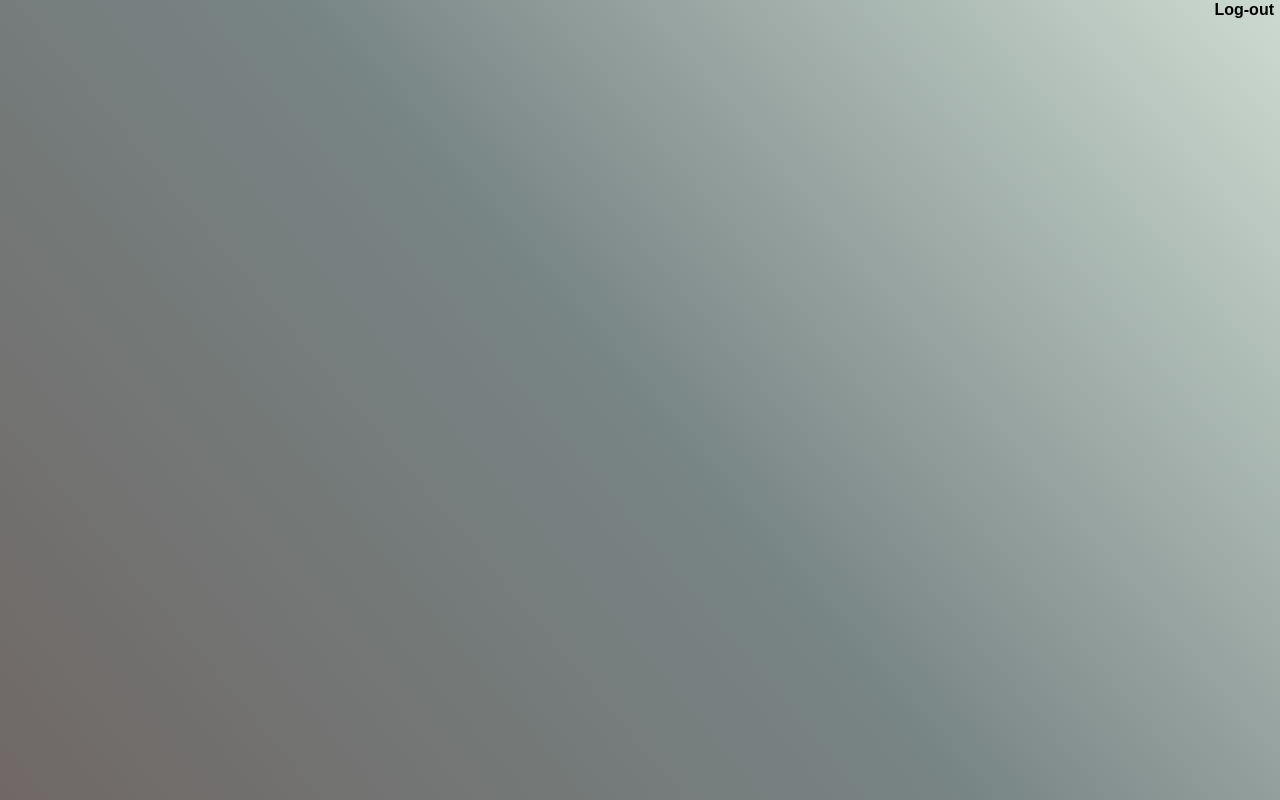
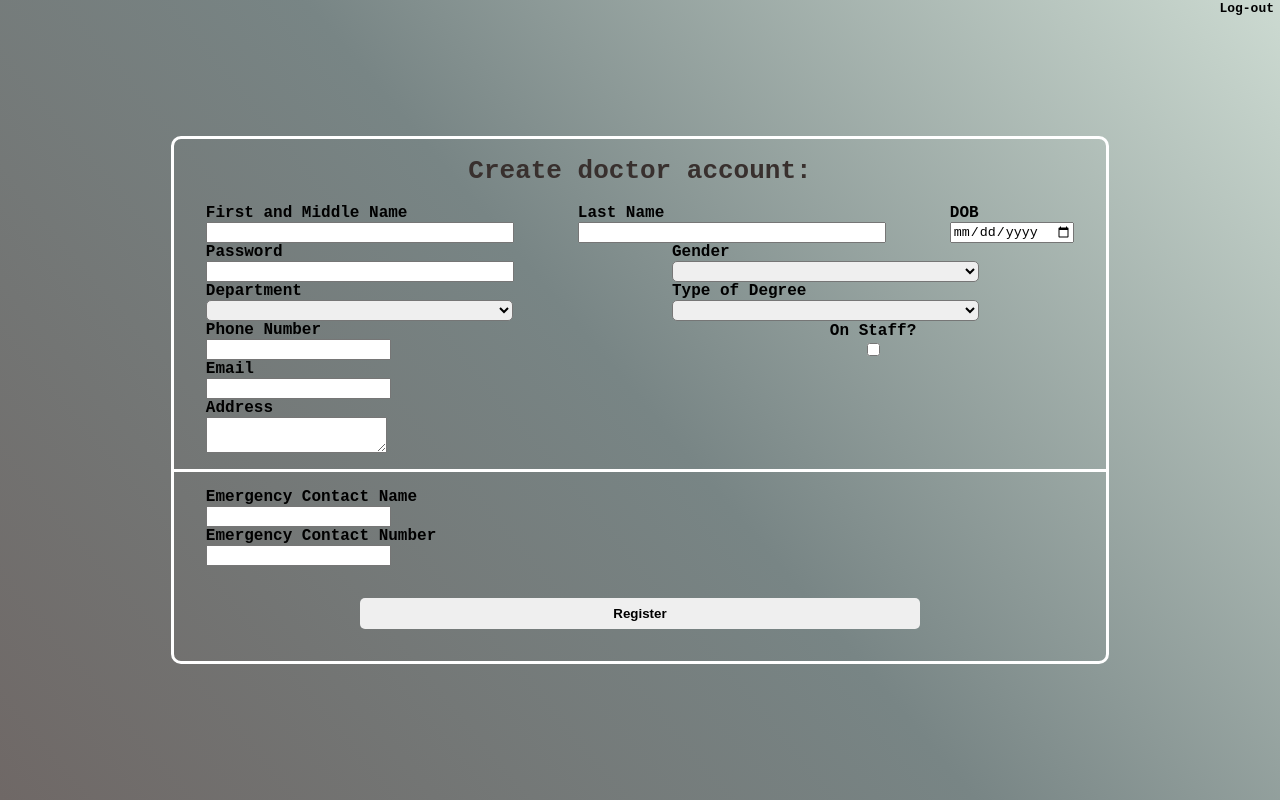
Before and after one commit to LucasFurlong1/hospitalmanagement, a React (Create React App) app: page /admin in a window 1280 px wide. Before the commit this address had no page. Built offline with nearby package versions, Linux system fonts and the light colour scheme; what react-chatbot-kit would draw is missing.

Commit message:
CSS for doc form (not completed yet)

```diff
--- a/src/CSS/registerform.css
+++ b/src/CSS/registerform.css
@@ -101,3 +101,66 @@
     border-radius: 5px;
     height: 75px;
 }
+
+.doc-reg-1, .doc-reg-2, .doc-reg-3, .doc-reg-4, .doc-reg-5, .doc-reg-6, .doc-reg-1-1, .doc-reg-1-2, .doc-reg-1-3, .doc-reg-2-1, .doc-reg-2-2, .doc-reg-3-1, .doc-reg-3-2, .doc-reg-4-1, .doc-reg-4-2, .doc-reg-5-1, .doc-reg-5-2, .doc-reg-6-1, .doc-reg-6-2 {
+    display: flex;
+    width: 100%;
+}
+
+.doc-reg-1-1, .doc-reg-1-2, .doc-reg-1-3, .doc-reg-2-1, .doc-reg-2-2, .doc-reg-3-1, .doc-reg-3-2, .doc-reg-4-1, .doc-reg-6-1, .doc-reg-6-2 {
+    flex-direction: column;
+    justify-content: flex-start;
+    align-items: flex-start;
+    align-content: flex-start;
+}
+
+.doc-reg-4-2 {
+    flex-direction: column;
+    align-items: center;
+    justify-content: center;
+    align-content: center;
+}
+
+.doc-reg-5, .doc-reg-5-1, .doc-reg-5-2, .doc-reg-6 {
+    flex-direction: column;
+    justify-content: flex-start;
+    align-items: flex-start;
+
+}
+
+.doc-reg-label {
+    font-weight: bold;
+    font-size: large;
+}
+
+.doc-select {
+    margin: 0;
+    padding: 1px 2px 1px 2px;
+    font-family: monospace;
+    width: 307px;
+
+}
+
+.doc-reg-1-1, .doc-reg-1-2, .doc-reg-1-3, .doc-reg-2-1, .doc-reg-2-2, .doc-reg-3-1, .doc-reg-3-2, .doc-reg-4-1, .doc-reg-4-2, .doc-reg-5-1, .doc-reg-5-2, .doc-reg-6-1, .doc-reg-6-2 {
+    margin-left: 2rem;
+    margin-right: 2rem;
+}
+.doc-reg-5 {
+    border-bottom: 3px solid white;
+}
+
+.doc-reg-5-2 {
+    margin-bottom: 1rem;
+}
+
+.doc-reg-6-1 {
+    margin-top: 1rem;
+}
+
+.doc-reg-6-2 {
+    margin-bottom: 1rem;
+}
+
+.doc-input {
+    width: 300px
+}
--- a/src/pages/App.js
+++ b/src/pages/App.js
@@ -9,6 +9,7 @@ import { DocDiag } from "./docdiag"
 import { DocPres } from "./docpres"
 import { PatientInfo } from "./patientInfo"
 import { useNavigate } from "react-router-dom";
+import Admin from "./admin";
 
 
 
@@ -23,9 +24,10 @@ const App = (props) => {
 
   return (
     <div className="App">
-      <button className="logout-button" onClick={() => {handleLogout()}}>Log-out</button>
+      <button className="logout-button" onClick={() => {handleLogout()}} style={{fontFamily: "monospace", fontSize: "xlarge"}}>Log-out</button>
       <Routes>
         <Route path="/" element={<Login />} />
+        <Route path="/admin" element={<Admin />} />
         <Route path="/doctor" element={<Doctor />} />
         <Route path="/register" element={<Register />} />
         <Route path="/patient" element={<Patient />} />
--- a/src/pages/admin.jsx
+++ b/src/pages/admin.jsx
@@ -1,9 +1,87 @@
 import React from 'react'
+import "../CSS/registerform.css"
+
+const handleSubmit = () => {
+
+}
 
 const Admin = () => {
     return (
-        <div>
-
+        <div className="reg-form-container">
+            <h1 className="reg-title">Create doctor account: </h1>
+            <form className='register-form'>
+                <div className='doc-reg-1'>
+                    <div className='doc-reg-1-1'>
+                        <label className='doc-reg-label'>First and Middle Name</label>
+                        <input className='doc-input' />
+                    </div>
+                    <div className='doc-reg-1-2'>
+                        <label className='doc-reg-label'>Last Name</label>
+                        <input className='doc-input' />
+                    </div>
+                    <div className='doc-reg-1-3'>
+                        <label className='doc-reg-label'>DOB</label>
+                        <input type='date' />
+                    </div>
+                </div>
+                <div className='doc-reg-2'>
+                    <div className='doc-reg-2-1'>
+                        <label className='doc-reg-label'>Password</label>
+                        <input className='doc-input' />
+                    </div>
+                    <div className='doc-reg-2-2'>
+                        <label className='doc-reg-label'>Gender</label>
+                        <select className='doc-select'>
+                            <option></option>
+                        </select>
+                    </div>
+                </div>
+                <div className='doc-reg-3'>
+                    <div className='doc-reg-3-1'>
+                        <label className='doc-reg-label'>Department</label>
+                        <select className='doc-select'>
+                            <option></option>
+                        </select>
+                    </div>
+                    <div className='doc-reg-3-2'>
+                        <label className='doc-reg-label'>Type of Degree</label>
+                        <select className='doc-select'>
+                            <option></option>
+                        </select>
+                    </div>
+                </div>
+                <div className='doc-reg-4'>
+                    <div className='doc-reg-4-1'>
+                        <label className='doc-reg-label'>Phone Number</label>
+                        <input />
+                    </div>
+                    <div className='doc-reg-4-2'>
+                        <label className='doc-reg-label'>On Staff?</label>
+                        <input type='checkbox' />
+                    </div>
+                </div>
+                <div className='doc-reg-5'>
+                    <div className='doc-reg-5-1'>
+                        <label className='doc-reg-label'>Email</label>
+                        <input />
+                    </div>
+                    <div className='doc-reg-5-2'>
+                        <label className='doc-reg-label'>Address</label>
+                        <textarea />
+                    </div>
+                </div>
+                <div className='doc-reg-6'>
+                    <div className='doc-reg-6-1'>
+                        <label className='doc-reg-label'>Emergency Contact Name</label>
+                        <input />
+                    </div>
+                    <div className='doc-reg-6-2'>
+                        <label className='doc-reg-label'>Emergency Contact Number</label>
+                        <input />
+                    </div>
+                </div>
+                <button type="button" className="register-button" onClick={() => { handleSubmit() }}>Register</button>
+            </form>
         </div>
     );
 }
--- a/src/pages/login.jsx
+++ b/src/pages/login.jsx
@@ -27,7 +27,7 @@ export const Login = (props) => {
                         navigate("/patient", {state: {username}})
                     }
                     else if(res[0].Account_Type === "A"){
-
+                        navigate("/admin")
                     }
                 })
             }
--- a/src/pages/register.jsx
+++ b/src/pages/register.jsx
@@ -150,7 +150,7 @@ export const Register = (props) => {
                         </select>
                     </div>
                     <div className="pat-reg-3-2">
-                        <label className="pat-reg-label">Phone</label>
+                        <label className="pat-reg-label">Phone Number</label>
                         <input className="pat-reg-input" type="tel" onChange={(e) => { setPhone(e.target.value) }} />
                     </div>
                 </div>
```
